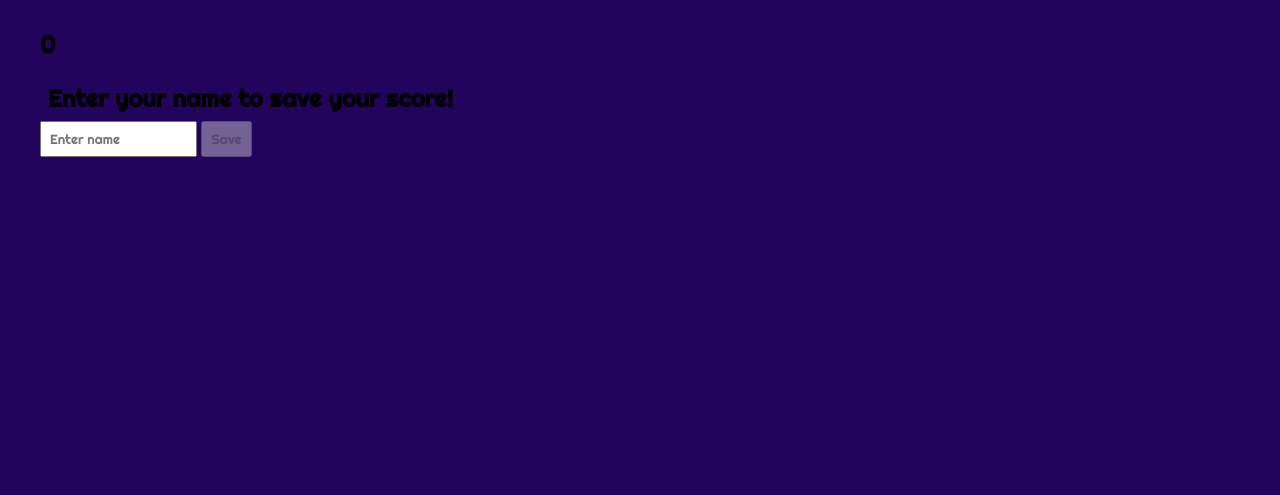
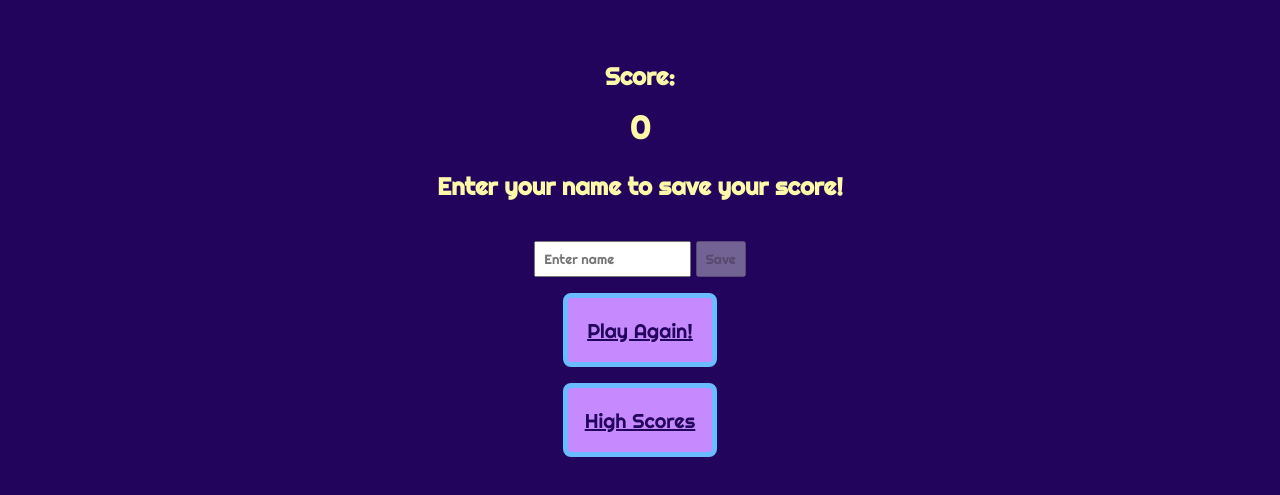
Before and after one commit to navina321/game-project, a plain HTML site: page endpage.html in a window 1280 px wide. Shown: the part 117-612 px from the top of the page. Drawn offline with Linux system fonts and the light colour scheme.

Commit message:
added css styling to endpage

```diff
--- a/endpage.html
+++ b/endpage.html
@@ -16,6 +16,7 @@
     </header>
     <section class="container">
         <div class="endpage">
+            <h1 class = "score__text">Score:</h1>
             <h1 class = "final-score">0</h1>
             <form class="save-score">
                 <h2>Enter your name to save your score!</h2>
@@ -23,7 +24,8 @@
                 <button class = "button" id = "save-score__button" type="submit" onclick="saveScore(event)" disabled>Save</button>
             </form>
 
-
+            <a class = "game-option" href = "./index.html">Play Again!</a>
+            <a class = "game-option" href = "#">High Scores</a>
         </div>
     </section>
 </body>
--- a/style.scss
+++ b/style.scss
@@ -138,6 +138,35 @@ header {
   }
 }
 
+.endpage {
+    display: flex;
+    flex-direction: column;
+    justify-content: space-between;
+    align-items: center;
+    text-align: center;
+    color: $color-secondary;
+    margin-top: 2rem;
+
+    .final-score {
+        font-size: 200%;
+    }
+    #userName {
+        margin-top: 2rem;
+    }
+    .game-option {
+        border: 5px solid $color-choice;
+        border-radius: 0.5rem;
+        font-size: 125%;
+        width: 8rem;
+        height: 3rem;
+        margin: 0.5rem;
+        color: $color-primary;
+        background-color: $color-question;
+        align-content: center;
+    }
+
+}
+
 .correct {
   background-color: $color-correct;
 }
```
Also changed, not shown: style.css.
